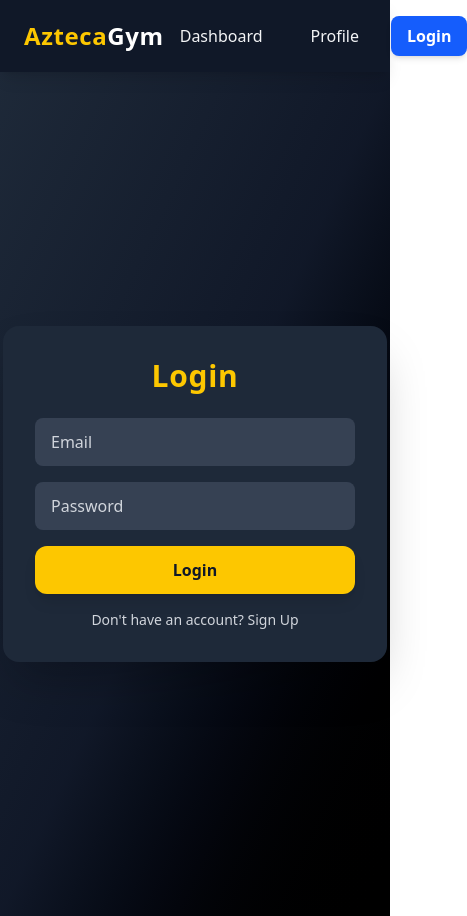
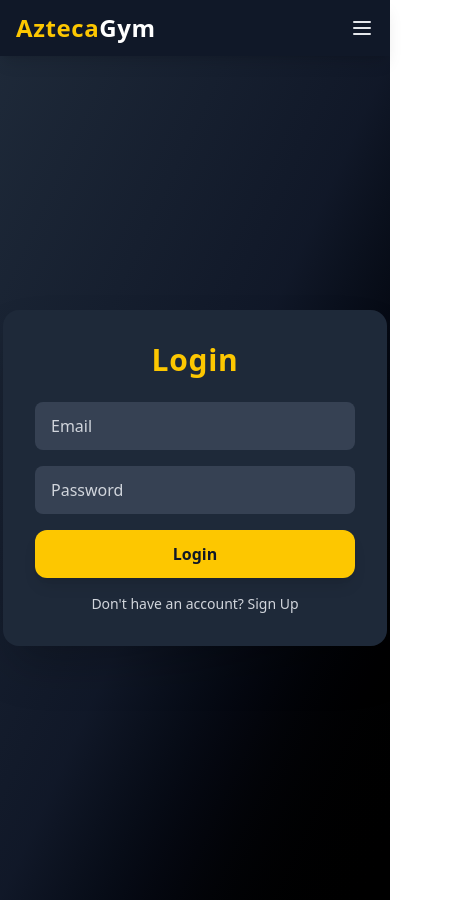
Before and after one commit to Lakeram21/Azteca, a React (Vite) app in the folder gym-app-frontend/: page /login in a window 390 px wide. Shown: the whole page, 467 px wide, since content can reach past the window. Built offline with nearby package versions, Linux system fonts and the light colour scheme.

Commit message:
added fix for the qr code scanner

```diff
--- a/gym-app-frontend/src/components/ClientPaymentsTable.jsx
+++ b/gym-app-frontend/src/components/ClientPaymentsTable.jsx
@@ -73,8 +73,8 @@ export default function ClientPaymentsTable({ user }) {
   }, [user.uid]);
 
   return (
-    <div className="bg-gray-800 p-6 border-yellow-200">
-      <div className="space-y-4">
+    <div className="bg-gray-800 p-4 sm:p-6 border-yellow-200">
+      <div className="space-y-6">
         {activePayments.length > 0 ? (
           activePayments.map((p) => {
             const qrData = JSON.stringify({
@@ -85,9 +85,10 @@ export default function ClientPaymentsTable({ user }) {
             return (
               <div
                 key={p.id}
-                className="bg-green-900 bg-opacity-30 border border-green-400 rounded-xl p-4 shadow hover:shadow-lg transition flex flex-col md:flex-row md:justify-between md:items-center"
+                className="bg-green-900 bg-opacity-30 border border-green-400 rounded-xl p-4 shadow hover:shadow-lg transition flex flex-col md:flex-row md:justify-between md:items-center gap-4"
               >
-                <div className="mb-4 md:mb-0">
+                {/* Payment Info */}
+                <div className="flex-1">
                   <h3 className="text-lg font-semibold text-green-200 mb-2">
                     Current Valid Payment
                   </h3>
@@ -100,16 +101,37 @@ export default function ClientPaymentsTable({ user }) {
                   <p><span className="font-semibold">End Date:</span> {getEndDate(p).toISOString().split("T")[0]}</p>
                 </div>
 
-                <div className="bg-white p-4 rounded-xl inline-block">
-                  <QRCode
-                    value={qrData}
-                    size={350}        // larger QR for easier scanning
-                    ecLevel="H"       // high error correction
-                    bgColor="#ffffff"
-                    fgColor="#000000"
-                  />
-                  <p className="text-xs text-gray-800 text-center mt-1">Scan to verify</p>
+                {/* QR Code Container */}
+                <div className="flex justify-center items-center w-full md:w-auto">
+                  {/* Desktop Large */}
+                  <div className="hidden md:flex justify-center items-center bg-white p-4 rounded-xl max-w-[350px] w-full">
+                    <QRCode
+                      value={qrData}
+                      size={350}
+                      ecLevel="H"
+                      bgColor="#ffffff"
+                      fgColor="#000000"
+                      quietZone={10}
+                      logoImage={null}
+                    />
+                  </div>
+
+                  {/* Mobile Small */}
+                  <div className="flex md:hidden justify-center items-center bg-white p-4 rounded-xl max-w-[220px] w-full">
+                    <QRCode
+                      value={qrData}
+                      size={220}
+                      ecLevel="H"
+                      bgColor="#ffffff"
+                      fgColor="#000000"
+                      quietZone={10}
+                      logoImage={null}
+                    />
+                  </div>
                 </div>
+
+                <p className="text-xs text-gray-800 text-center mt-2 md:hidden">Scan to verify</p>
+                <p className="text-xs text-gray-800 text-center mt-2 hidden md:block">Scan to verify</p>
               </div>
             );
           })
--- a/gym-app-frontend/src/components/Navbar.jsx
+++ b/gym-app-frontend/src/components/Navbar.jsx
@@ -1,8 +1,9 @@
-import React from "react";
+import React, { useState } from "react";
 import { Link, useNavigate } from "react-router-dom";
 
 export default function Navbar({ user, setUser }) {
   const navigate = useNavigate();
+  const [menuOpen, setMenuOpen] = useState(false);
 
   const handleSignOut = () => {
     setUser(null);
@@ -10,21 +11,56 @@ export default function Navbar({ user, setUser }) {
     navigate("/login");
   };
 
-  const navLinkClasses = "px-4 py-2 rounded-lg font-medium transition-colors duration-200 hover:bg-gray-700";
+  const navLinkClasses =
+    "block px-4 py-2 rounded-lg font-medium transition-colors duration-200 hover:bg-gray-700";
 
-  const buttonClasses = "px-4 py-2 rounded-lg font-semibold transition-transform duration-200 transform hover:scale-105 shadow-md";
+  const buttonClasses =
+    "block px-4 py-2 rounded-lg font-semibold transition-transform duration-200 transform hover:scale-105 shadow-md";
 
   return (
-    <nav className="bg-gray-900 text-gray-100 px-6 py-4 flex justify-between items-center shadow-lg sticky top-0 z-50">
+    <nav className="bg-gray-900 text-gray-100 px-4 sm:px-6 py-3 flex flex-wrap sm:flex-nowrap justify-between items-center shadow-lg sticky top-0 z-50">
       {/* Logo / Brand */}
-      <div className="text-2xl font-bold tracking-wide text-white">
+      <div className="text-2xl font-bold tracking-wide text-white flex items-center justify-between w-full sm:w-auto">
         <Link to="/">
           <span className="text-yellow-400">Azteca</span>Gym
         </Link>
+
+        {/* Hamburger Menu Button for Mobile */}
+        <button
+          className="sm:hidden ml-2 text-gray-200 focus:outline-none"
+          onClick={() => setMenuOpen(!menuOpen)}
+        >
+          <svg
+            className="w-6 h-6"
+            fill="none"
+            stroke="currentColor"
+            viewBox="0 0 24 24"
+          >
+            {menuOpen ? (
+              <path
+                strokeLinecap="round"
+                strokeLinejoin="round"
+                strokeWidth="2"
+                d="M6 18L18 6M6 6l12 12"
+              />
+            ) : (
+              <path
+                strokeLinecap="round"
+                strokeLinejoin="round"
+                strokeWidth="2"
+                d="M4 6h16M4 12h16M4 18h16"
+              />
+            )}
+          </svg>
+        </button>
       </div>
 
       {/* Links / Actions */}
-      <div className="flex items-center space-x-4">
+      <div
+        className={`${
+          menuOpen ? "block" : "hidden"
+        } w-full sm:flex sm:w-auto sm:items-center sm:space-x-4 mt-3 sm:mt-0`}
+      >
         <Link to="/dashboard" className={navLinkClasses}>
           Dashboard
         </Link>
@@ -35,14 +71,14 @@ export default function Navbar({ user, setUser }) {
         {user ? (
           <button
             onClick={handleSignOut}
-            className={`${buttonClasses} bg-red-600 hover:bg-red-700 text-white`}
+            className={`${buttonClasses} bg-red-600 hover:bg-red-700 text-white mt-2 sm:mt-0`}
           >
             Sign Out
           </button>
         ) : (
           <Link
             to="/login"
-            className={`${buttonClasses} bg-blue-600 hover:bg-blue-700 text-white`}
+            className={`${buttonClasses} bg-blue-600 hover:bg-blue-700 text-white mt-2 sm:mt-0`}
           >
             Login
           </Link>
```
